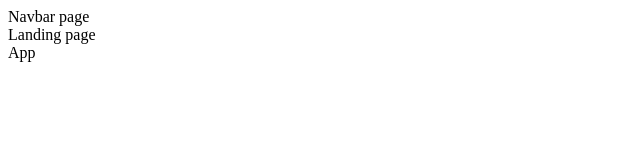
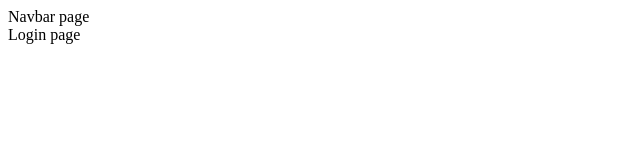
Before and after one commit to brlala/facebook_webview, a React (Create React App) app in the folder client/: page /login in a window 1280 px wide. Shown: the top 160 px of the page, without its empty margins (0-640 px from the left). Built offline with nearby package versions, Linux system fonts and the light colour scheme.

Commit message:
added multiple pages sample

```diff
--- a/client/src/App.js
+++ b/client/src/App.js
@@ -1,12 +1,24 @@
-import React, { Fragment } from 'react';
-import './App.css';
-import Navbar from './components/layout/navbar'
-import Landing from './components/layout/landing'
+import React, { Fragment } from 'react'
+import { BrowserRouter as Router, Route, Switch } from 'react-router-dom'
+import './App.css'
+import Navbar from './components/layout/Navbar'
+import Landing from './components/layout/Landing'
+import Register from './components/auth/Register'
+import Login from './components/auth/Login'
 
-const App = () =>
-  <Fragment>
-    <Navbar/>
-    <Landing/>
-    App
-  </Fragment>
-export default App;
+const App = () => (
+  <Router>
+    <Fragment>
+      <Navbar/>
+      <Route exact path='/' component={Landing}/>
+      <section className="container">
+        <Switch>
+          <Route exact path="/register" component={Register}/>
+          <Route exact path="/login" component={Login}/>
+        </Switch>
+      </section>
+    </Fragment>
+  </Router>
+)
+
+export default App
--- /dev/null
+++ b/client/src/components/auth/Login.js
@@ -0,0 +1,11 @@
+import React from 'react';
+
+const Login = () => {
+  return(
+    <div className='login'>
+      Login page
+    </div>
+  )
+}
+
+export default Login
--- /dev/null
+++ b/client/src/components/auth/Register.js
@@ -0,0 +1,11 @@
+import React from 'react';
+
+const Register = () => {
+  return(
+    <div className='register'>
+      Register page
+    </div>
+  )
+}
+
+export default Register
--- a/client/src/components/layout/navbar.js
+++ b/client/src/components/layout/Navbar.js
@@ -1,4 +1,3 @@
-// Placeholder
 import React from 'react';
 
 const Navbar = () => {
```
Also changed, not shown: client/src/components/layout/Landing.js (renamed from client/src/components/layout/landing.js).
